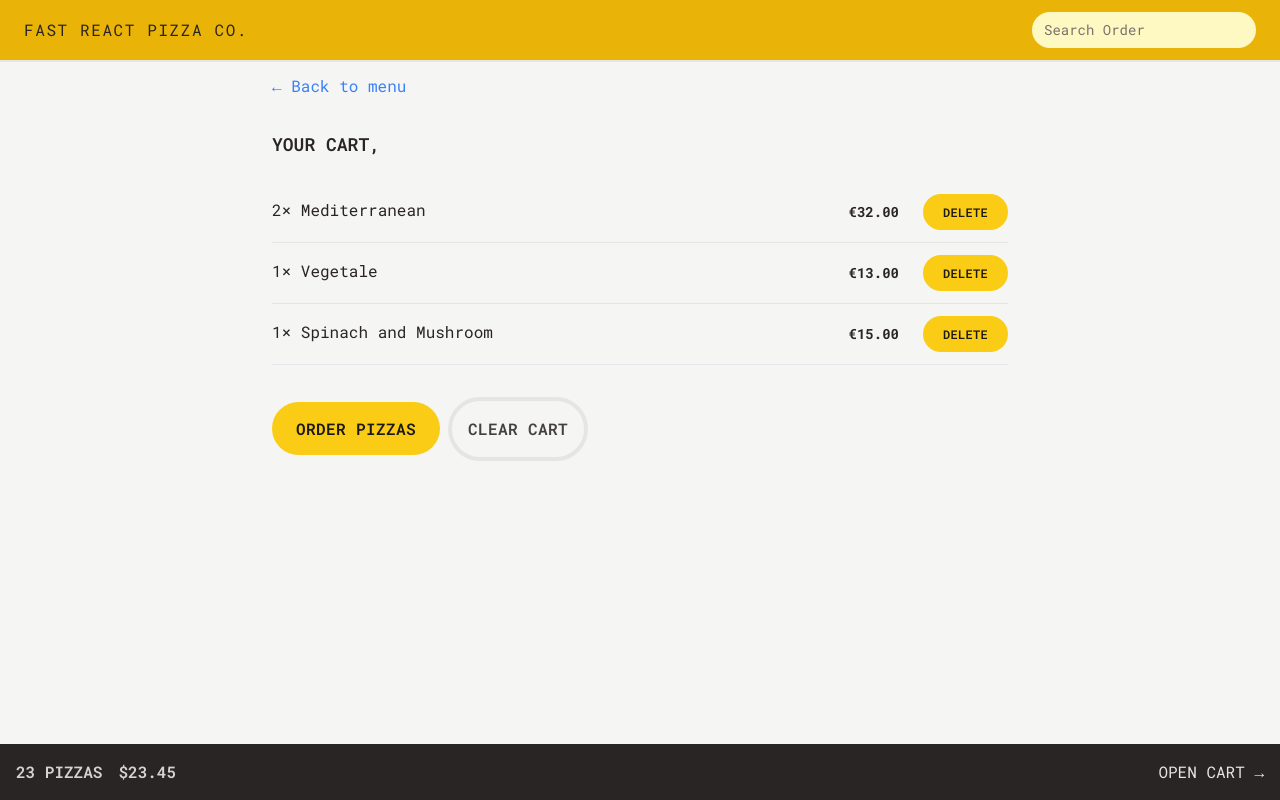
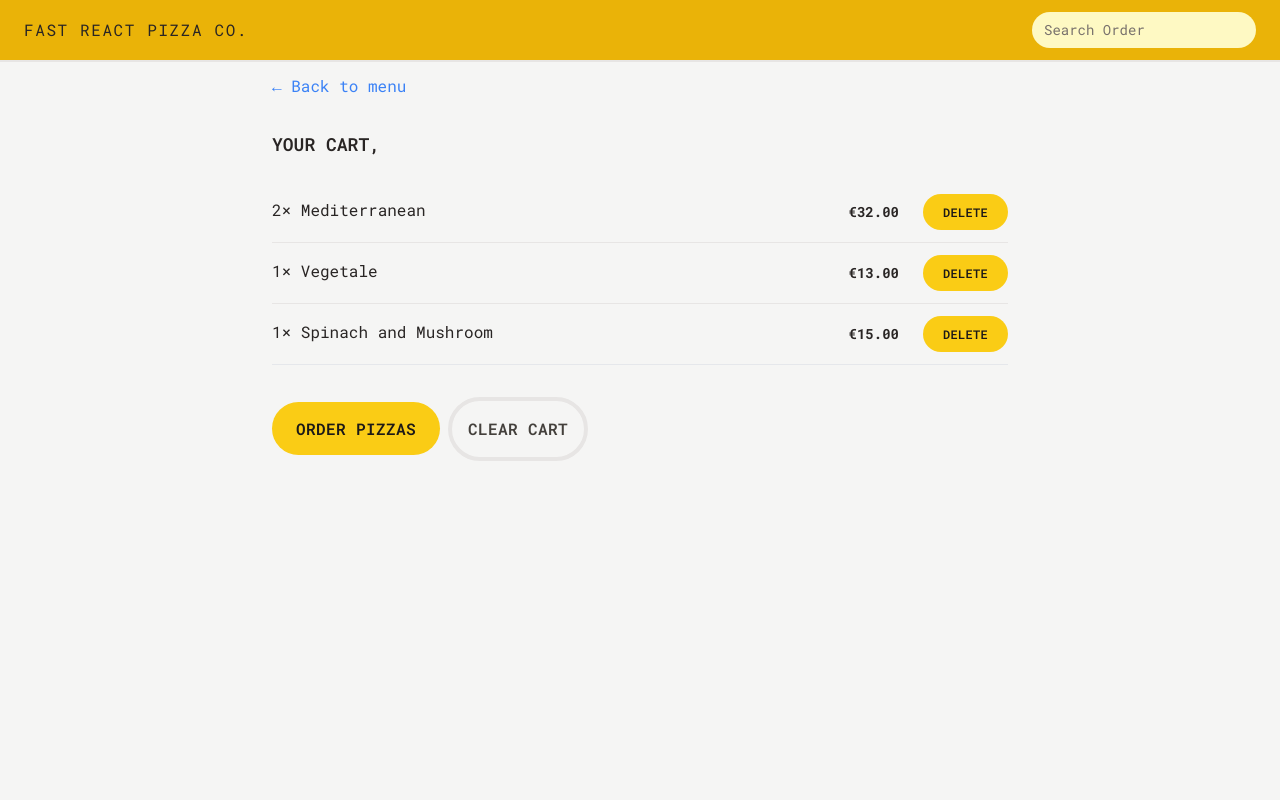
Before and after one commit to Gauravjoshi321/fast-react-pizza, a React (Vite) app: page /cart in a window 1280 px wide. Built offline with nearby package versions, Linux system fonts and the light colour scheme.

Commit message:
cart over

```diff
--- a/src/features/cart/CartOverview.jsx
+++ b/src/features/cart/CartOverview.jsx
@@ -1,11 +1,19 @@
+import { useSelector } from "react-redux";
 import { Link } from "react-router-dom";
+import { totalPrice, totalQuantity } from "./cartSlice";
 
 function CartOverview() {
+
+  const cartTotalQuantity = useSelector(totalQuantity);
+  const cartTotalPrice = useSelector(totalPrice);
+
+  if (!cartTotalQuantity) return;
+
   return (
     <div className="flex items-center justify-between bg-stone-800 text-stone-200 uppercase p-4">
       <p className="text-stone-300 font-semibold space-x-4">
-        <span>23 pizzas</span>
-        <span>$23.45</span>
+        <span>{cartTotalQuantity} pizzas</span>
+        <span>${cartTotalPrice}</span>
       </p>
       <Link to="/cart">Open cart &rarr;</Link>
     </div >
--- a/src/features/cart/cartSlice.js
+++ b/src/features/cart/cartSlice.js
@@ -42,3 +42,14 @@ export const {
   decreaseItemQuantity,
   clearCart
 } = cartSlice.actions;
+
+
+export const totalQuantity = state =>
+  state.cart.cart.reduce((sum, item) => {
+    return sum + item.quantity
+  }, 0)
+
+export const totalPrice = state =>
+  state.cart.cart.reduce((sum, item) => {
+    return sum + item.totalPrice
+  }, 0)
```
